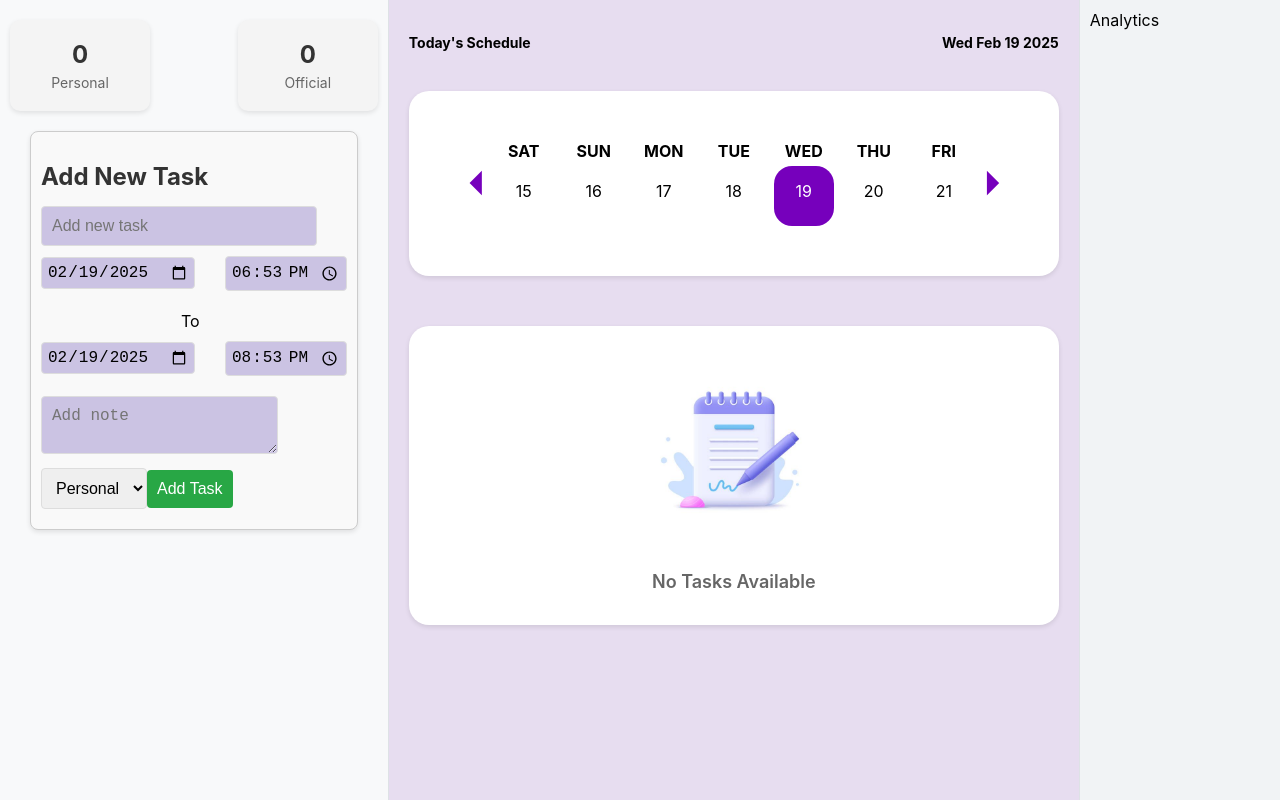
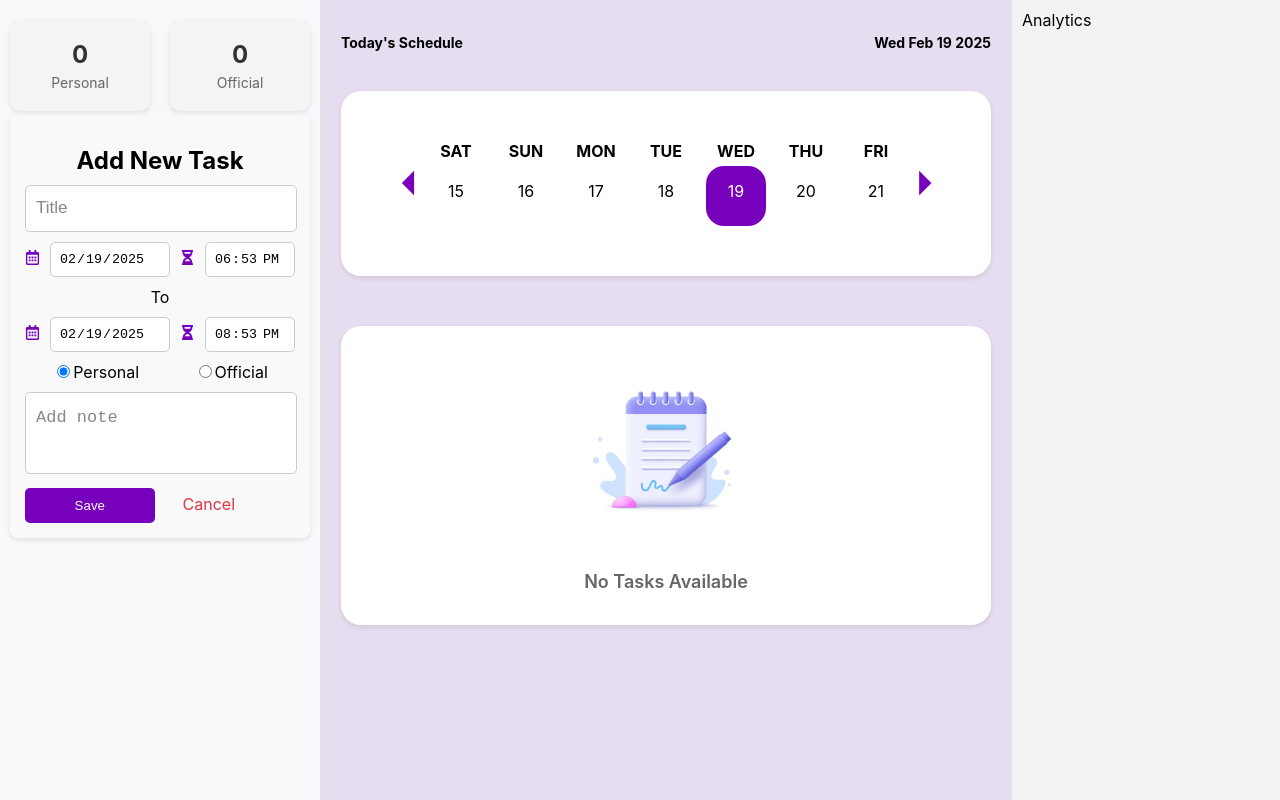
Before and after one commit to Kendi-prog/todo-habit-tracker, a React (Create React App) app: page / in a window 1280 px wide. Built offline with nearby package versions, Linux system fonts and the light colour scheme.

Commit message:
modifying my task input component by changing styles, adding icons, and buttons

```diff
--- a/package.json
+++ b/package.json
@@ -9,6 +9,7 @@
     "font-awesome": "^4.7.0",
     "react": "^19.0.0",
     "react-dom": "^19.0.0",
+    "react-icons": "^5.5.0",
     "react-scripts": "5.0.1",
     "sass": "^1.83.4",
     "styled-components": "^6.1.15",
--- a/src/ToDo App/components/task-input/task-input.component.jsx
+++ b/src/ToDo App/components/task-input/task-input.component.jsx
@@ -1,11 +1,25 @@
 import React, { useState, useEffect } from "react";
-import { Button, TaskNameInput, DateInput, TimeInput, Select, TaskInputContainer, Title, DateTimeRow, ToLabel, TextArea } from "./task-input.styles";
+import { FaCalendarAlt, FaHourglassHalf, FaRegCalendarAlt, FaRegClock } from "react-icons/fa";
+
+import {
+    SaveButton,
+    TaskNameInput,
+    DateInput,
+    TimeInput,
+    TaskInputContainer,
+    Title,
+    DateTimeRow,
+    ToLabel,
+    TextArea,
+    CategoryContainer,
+    ButtonRow,
+    CancelButton,
+    Icon
+} from "./task-input.styles";
 
 
-const categories = [
-    'Personal',
-    'Official',
-]
+const categories = ['Personal','Official'];
+
 
 const TaskInput = ({ addTask }) => {
     const [task, setTask] = useState('');
@@ -52,11 +66,16 @@ const TaskInput = ({ addTask }) => {
             notes,
             category,
         });
+        handleReset();
+    };
+
+    const handleReset = () => {
         setTask('');
         setLocalTime();
         setNotes('');
         setCategory(categories[0]);
-    };
+    }
+
 
     return(
         <TaskInputContainer>
@@ -66,10 +85,11 @@ const TaskInput = ({ addTask }) => {
                     type="text"
                     value={task}
                     onChange={e => setTask(e.target.value)}
-                    placeholder="Add new task"
+                    placeholder="Title"
                     required
                 />
                 <DateTimeRow>
+                    <Icon><FaRegCalendarAlt /></Icon>
                     <DateInput
                         className="small"
                         type="date"
@@ -77,6 +97,7 @@ const TaskInput = ({ addTask }) => {
                         onChange={(e) => setStartDate(e.target.value)}
                         required
                     />
+                    <Icon><FaHourglassHalf /></Icon>
                      <TimeInput
                         className="small"
                         type="time"
@@ -84,11 +105,10 @@ const TaskInput = ({ addTask }) => {
                         onChange={(e) => setStartTime(e.target.value)}
                         required
                     />
-                </DateTimeRow >
+                </DateTimeRow>
+                <ToLabel>To</ToLabel>
                 <DateTimeRow>
-                    <ToLabel>To</ToLabel>
-                </DateTimeRow>
-                <DateTimeRow>
+                    <Icon><FaRegCalendarAlt /></Icon>
                     <DateInput
                         className="small"
                         type="date"
@@ -96,7 +116,7 @@ const TaskInput = ({ addTask }) => {
                         onChange={(e) => setEndDate(e.target.value)}
                         required
                     />
-
+                    <Icon><FaHourglassHalf /></Icon>
                     <TimeInput
                         className="small"
                         type="time"
@@ -105,24 +125,31 @@ const TaskInput = ({ addTask }) => {
                         required
                     />
                 </DateTimeRow>
+                <CategoryContainer>
+                    {categories.map((cat, index) => (
+                        <label key={index}>
+                            <input
+                            type="radio"
+                            name="category"
+                            value={cat}
+                            checked={category === cat}
+                            onChange={(e) => setCategory(e.target.value)} />
+                            {cat}
+                        </label>
+                    ))}
+                </CategoryContainer>
                 <TextArea
                     type="textarea"
                     value={notes}
                     onChange={(e) => setNotes(e.target.value)}
                     placeholder="Add note"
                 />
-
-                <Select
-                    value={category}
-                    onChange={(e) => setCategory(e.target.value)}
-                >
-                    {categories.map((category, index) => (
-                        <option key={index} value={category}>{category}</option>
-                    ))}
-                </Select>
+                 <ButtonRow>
+                    <SaveButton type="submit">Save</SaveButton>
+                    <CancelButton type="button" onClick={handleReset}>Cancel</CancelButton>
+                </ButtonRow>
 
 
-                <Button type="submit">Add Task</Button>
             </form>
 
         </TaskInputContainer>
--- a/src/ToDo App/components/task-input/task-input.styles.jsx
+++ b/src/ToDo App/components/task-input/task-input.styles.jsx
@@ -1,92 +1,115 @@
-import styled from 'styled-components';
+import styled from "styled-components";
 
 export const TaskInputContainer = styled.div`
-    display: flex;
-    flex-direction: column;
-    margin: 20px;
-    padding: 10px;
-    border: 1px solid #ccc;
+    padding: 15px;
+    background: #f9f9f9;
     border-radius: 8px;
-    background-color: #f9f9f9;
-    box-shadow: 0 2px 5px rgba(0, 0, 0, 0.1);
+    box-shadow: 0px 2px 5px rgba(0, 0, 0, 0.1);
 `;
 
 export const Title = styled.h2`
-    margin-bottom: 15px;
-    color: #333;
+    text-align: center;
+    margin-bottom: 10px;
 `;
 
 export const TaskNameInput = styled.input`
+    width: 100%;
+    padding: 15px 0px;
     margin-bottom: 10px;
-    padding: 10px;
-    border: 1px solid #ddd;
-    border-radius: 4px;
-    font-size: 16px;
-    width: 83%;
-    background-color: #CBC3E3;
-`;
+    border: 1px solid #ccc;
+    border-radius: 5px;
 
-export const DateInput = styled.input`
-    margin-bottom: 10px;
-    margin-right: 30px;
-    padding: 5px;
-    border: 1px solid #ddd;
-    border-radius: 4px;
-    font-size: 16px;
-    background-color: #CBC3E3;
-
-
-`;
-
-export const TimeInput = styled.input`
-    margin-bottom: 10px;
-    padding: 5px;
-    border: 1px solid #ddd;
-    border-radius: 4px;
-    font-size: 16px;
-    background-color: #CBC3E3;
-
-`;
-
- export const TextArea = styled.textarea`
-    margin-bottom: 10px;
-    padding: 10px;
-    border: 1px solid #ddd;
-    border-radius: 4px;
-    font-size: 16px;
-    background-color: #CBC3E3;
-`;
-
-export const Select = styled.select`
-    margin-bottom: 10px;
-    padding: 10px;
-    border: 1px solid #ddd;
-    border-radius: 4px;
-    font-size: 16px;
-`;
-
-export const Button = styled.button`
-    padding: 10px;
-    border: none;
-    border-radius: 4px;
-    background-color: #28a745;
-    color: white;
-    font-size: 16px;
-    cursor: pointer;
-    transition: background-color 0.3s;
-
-    &:hover {
-        background-color: #218838;
+    &::placeholder {
+        color: #888;
+        font-size: 17px;
+        text-indent: 10px;
     }
 `;
 
 export const DateTimeRow = styled.div`
     display: flex;
     align-items: center;
+    gap: 10px;
     margin-bottom: 10px;
 `;
 
-export const ToLabel = styled.span`
-    margin: 0px 140px;
+export const Icon = styled.span`
+    color: #7600bc;
+    font-size: 15px;
+`;
 
+export const DateInput = styled.input`
+    flex: 1;
+    padding: 8px;
+    border: 1px solid #ccc;
+    border-radius: 5px;
+
+     /* Remove default calendar icon */
+    &::-webkit-calendar-picker-indicator {
+        display: none;
+        -webkit-appearance: none;
+    }
 `;
+
+export const TimeInput = styled.input`
+    flex: 1;
+    padding: 8px;
+    border: 1px solid #ccc;
+    border-radius: 5px;
+
+
+    /* Remove default time picker icon */
+    &::-webkit-calendar-picker-indicator {
+        display: none;
+        -webkit-appearance: none;
+    }
+`;
+
+export const ToLabel = styled.div`
+    text-align: center;
+    margin-bottom: 10px;
+`;
+
+export const CategoryContainer = styled.div`
+    display: flex;
+    justify-content: space-around;
+    margin-bottom: 10px;
+`;
+
+export const TextArea = styled.textarea`
+    width: 100%;
+    padding: 15px 0px;
+    border: 1px solid #ccc;
+    border-radius: 5px;
+    min-height: 50px;
+    resize: none;
+    margin-bottom: 10px;
+
+    &::placeholder {
+        color: #888;
+        font-size: 17px;
+        text-indent: 10px;
+    }
+`;
+
+export const ButtonRow = styled.div`
+    display: flex;
+    justify-content: space-between;
+`;
+
+export const SaveButton = styled.button`
+    padding: 10px ;
+    background: #7600bc;
+    color: white;
+    border: none;
+    border-radius: 5px;
+    cursor: pointer;
+    width: 48%;
+`;
+
+export const CancelButton = styled.div`
+   color: #dc3545;
+   margin-right: 60px;
+   margin-top: 6px;
+   cursor: pointer;
+`;
```
Also changed, not shown: 1 other file (tests, documents, lock files or other folders).
